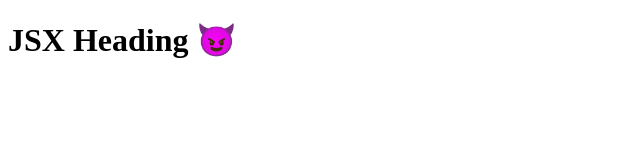
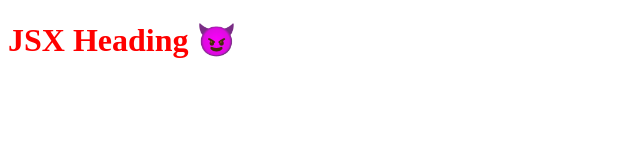
Before and after one commit to Elisha235/namaste-react-elisha, a React app: page / in a window 1280 px wide. Shown: the whole page, without its empty margins (0-640 px from the left). Built offline with nearby package versions, Linux system fonts and the light colour scheme.

Commit message:
React 3rd Stream

```diff
--- a/App.js
+++ b/App.js
@@ -4,8 +4,10 @@ import ReactDOM from "react-dom/client";
 //React Element - as it is React.createElement => Object => renders on DOM then it becomes HTML
 const heading = React.createElement("h1", {id:"heading"}, "Namaste React 💻 🚀");
 
-//JSX
-const jsxHeading = <h1>JSX Heading 😈</h1>;
+//JSX - it not pure Javascript (JS engine won't understand this, it understand only ECMAScript)
+//it is working because of Parcel
+//JSX code is transpiled (converted to a code that React can understand)
+const jsxHeading = <h1 id="heading" className="head">JSX Heading 😈</h1>;
 
 //whatever happens in React app it will render inside React app
 const root = ReactDOM.createRoot(document.getElementById("root"));
--- a/index.css
+++ b/index.css
@@ -1,3 +1,3 @@
-#heading{
+h1{
     color: red;
 }
```
Also changed, not shown: README-Ep3.md.
